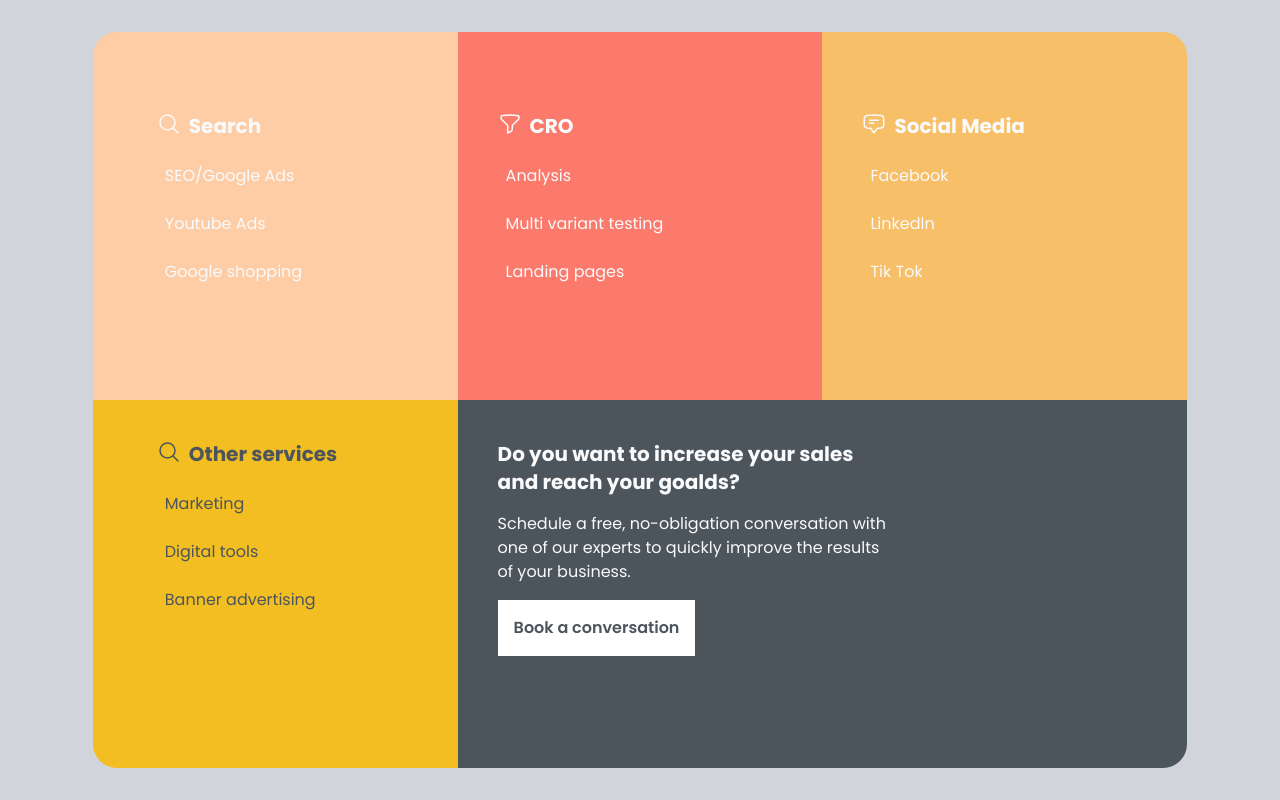
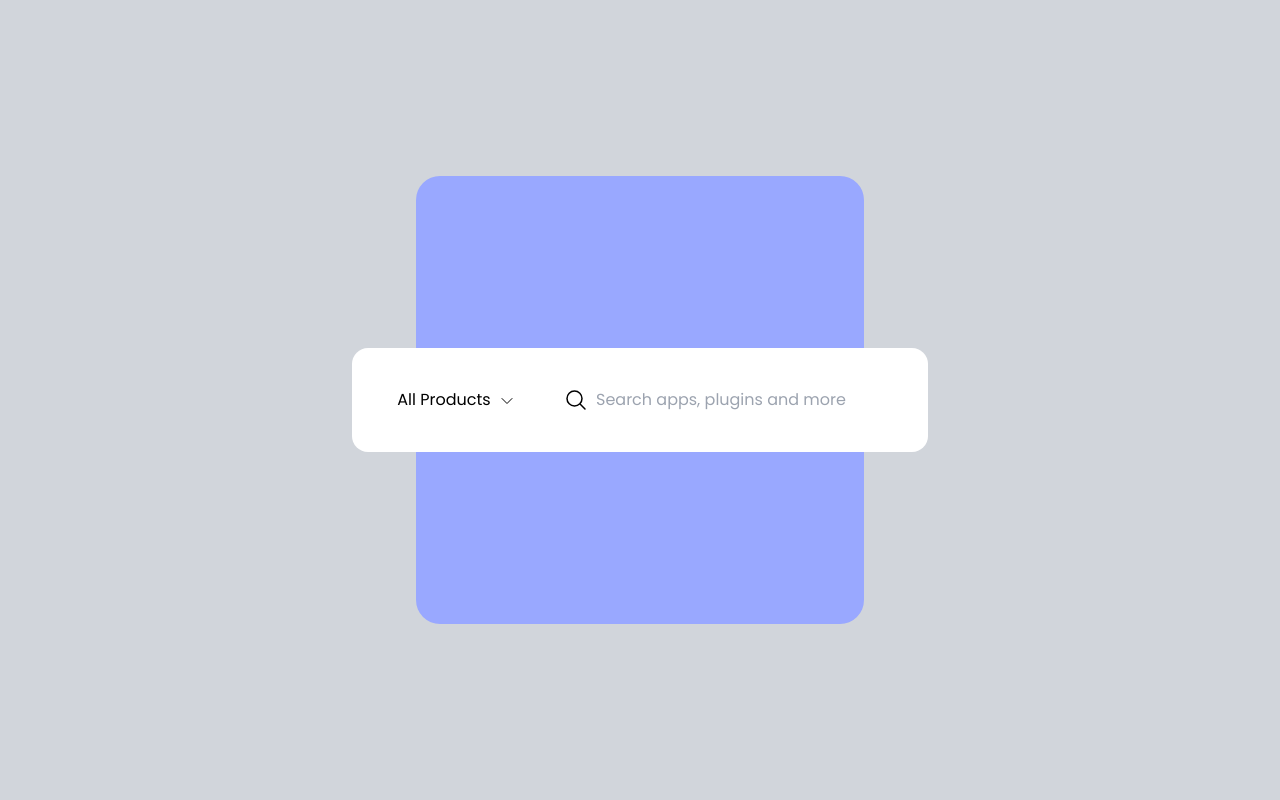
Before and after one commit to thvanquang/UI-daily, a React (Create React App) app: page / in a window 1280 px wide. Built offline with nearby package versions, Linux system fonts and the light colour scheme.

Commit message:
daily practice

```diff
--- /dev/null
+++ b/src/13/Dropdown.js
@@ -0,0 +1,84 @@
+import { useState } from "react";
+import SearchBar from "../utility/SearchBar";
+
+const FEATURES = ["All Products", "Photos", "Graphics", "Templates", "Plugins"];
+
+export default function Dropdown() {
+  const [isDropped, setIsDropped] = useState(false);
+  const [clickedFeature, setClickedFeature] = useState("All Products");
+
+  const dropClickHandler = () => {
+    setIsDropped(!isDropped);
+  };
+
+  return (
+    <div className="flex h-screen w-full items-center justify-center bg-gray-300 p-16">
+      <div className="absolute z-0 aspect-square w-[35%] rounded-3xl bg-[#99A8FF]"></div>
+      <div className="z-10 flex w-[50%] gap-4 rounded-2xl bg-white p-6 font-poppins">
+        <div className="relative flex items-center">
+          <button
+            className={`group w-[10rem] rounded-xl px-4 py-2 hover:bg-gray-300 focus:bg-gray-300 active:bg-gray-400`}
+            onClick={dropClickHandler}
+          >
+            {clickedFeature}
+
+            {!isDropped ? (
+              <svg
+                xmlns="http://www.w3.org/2000/svg"
+                fill="none"
+                viewBox="0 0 24 24"
+                strokeWidth={1.5}
+                stroke="currentColor"
+                className="ml-2 inline-block h-4 w-4 rounded-full group-hover:bg-gray-400"
+              >
+                <path
+                  strokeLinecap="round"
+                  strokeLinejoin="round"
+                  d="m19.5 8.25-7.5 7.5-7.5-7.5"
+                />
+              </svg>
+            ) : (
+              <svg
+                xmlns="http://www.w3.org/2000/svg"
+                fill="none"
+                viewBox="0 0 24 24"
+                strokeWidth={1.5}
+                stroke="currentColor"
+                className="ml-2 inline-block h-4 w-4 rounded-full group-hover:bg-gray-400"
+              >
+                <path
+                  strokeLinecap="round"
+                  strokeLinejoin="round"
+                  d="m4.5 15.75 7.5-7.5 7.5 7.5"
+                />
+              </svg>
+            )}
+          </button>
+
+          {isDropped && (
+            <div className="absolute top-[50px] flex w-[10rem] flex-col justify-center bg-white p-2 pt-4">
+              {FEATURES.map((feature) => {
+                return (
+                  <button
+                    key={feature}
+                    onClick={() => {
+                      setClickedFeature(feature);
+                      setIsDropped(!isDropped);
+                    }}
+                    className="rounded-xl bg-white px-4 py-2 hover:bg-gray-300 active:bg-gray-400"
+                  >
+                    {feature}
+                  </button>
+                );
+              })}
+            </div>
+          )}
+        </div>
+        <SearchBar placeholder={"Search apps, plugins and more"} />
+        {/* !!! i dont know why when click dropdown feature,
+                the content of input decrease its width '8.5px'
+                @.,@  */}
+      </div>
+    </div>
+  );
+}
--- a/src/App.js
+++ b/src/App.js
@@ -9,13 +9,13 @@
 // import CompanyList from "./09/CompanyList";
 // import Login from "./10/Login";
 // import BlogComponents from "./11/BlogComponents";
-
-import Footer from "./12/Footer";
+// import Footer from "./12/Footer";
+import Dropdown from "./13/Dropdown";
 
 function App() {
   return (
     <div>
-      <Footer />
+      <Dropdown />
     </div>
   );
 }
```
